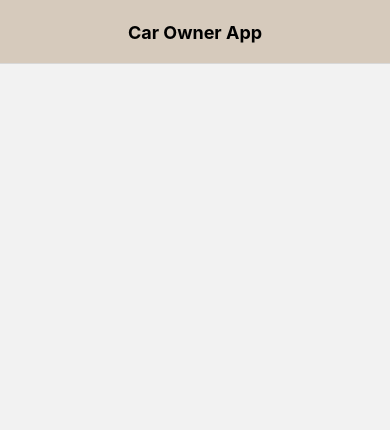
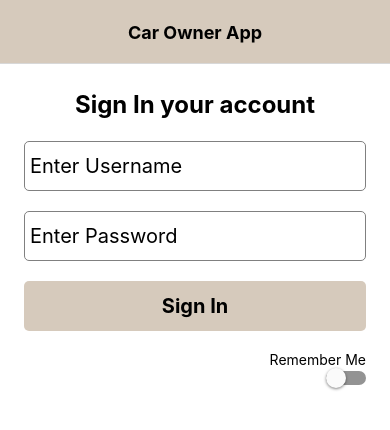
Before and after one commit to chan3693/new-car-owner-app, a React Native app: screen / in a window 390 px wide. Shown: the top 430 px of the page. Built offline with nearby package versions, Linux system fonts and the light colour scheme.

Commit message:
no message

```diff
--- a/App.js
+++ b/App.js
@@ -5,7 +5,6 @@ import { CommonActions, NavigationContainer, StackActions } from '@react-navigat
 import { createNativeStackNavigator } from '@react-navigation/native-stack';
 import Icon from 'react-native-vector-icons/Ionicons';
 import { useState, useEffect } from "react";
-import { enableScreens } from 'react-native-screens';
 
 import SignInScreen from './screens/SignInScreen';
 import ListingScreen from './screens/ListingScreen';
@@ -14,14 +13,35 @@ import BookingScreen from './screens/BookingScreen';
 const Stack = createNativeStackNavigator();
 
 export default function App() {
-  enableScreens()
   const [initialRoute, setInitialRoute] = useState('Sign In Screen')
+
+  useEffect(()=>{
+    // checkLoginStatus();
+  },[]);
+
+  const checkLoginStatus = async()=>{
+    try {
+      const savedToken = await AsyncStorage.getItem('authToken');
+      const savedUserId = await AsyncStorage.getItem('userId')
+      console.log(`savedToken : ${savedToken}`)
+      console.log(`savedUserId : ${savedUserId}`)
+
+      if(savedToken && savedUserId){
+        setInitialRoute('Listing Screen');
+      }else{
+        setInitialRoute('Sign In Screen');
+      }
+    }catch(err){
+      console.log(`Error while checking login status : ${err}`)
+      setInitialRoute('Sign In Screen');
+    }
+  }
 
 
  //function perform logout
  const performLogout = async({navigation}) => {
   try{
-    // await signOut(auth)
+    await signOut(auth)
 
     // await AsyncStorage.removeItem('authToken');
     // await AsyncStorage.removeItem('userId')
--- a/config/FirebaseConfig.js
+++ b/config/FirebaseConfig.js
@@ -4,6 +4,8 @@ import { initializeApp } from "firebase/app";
 // https://firebase.google.com/docs/web/setup#available-libraries
 
 import { getFirestore } from "firebase/firestore";
+import { initializeAuth, getReactNativePersistence } from 'firebase/auth';
+import ReactNativeAsyncStorage from '@react-native-async-storage/async-storage';
 
 // Your web app's Firebase configuration
 const firebaseConfig = {
@@ -19,5 +21,8 @@ const firebaseConfig = {
 const app = initializeApp(firebaseConfig);
 
 const db = getFirestore(app)
+const auth = initializeAuth(app, {
+    persistence: getReactNativePersistence(ReactNativeAsyncStorage)
+  });
 
-export {db}
+export { db, auth }
--- a/package.json
+++ b/package.json
@@ -9,6 +9,7 @@
     "web": "expo start --web"
   },
   "dependencies": {
+    "@react-native-async-storage/async-storage": "^1.23.1",
     "@react-navigation/native": "^6.1.18",
     "@react-navigation/native-stack": "^6.11.0",
     "expo": "~51.0.28",
--- a/screens/ListingScreen.js
+++ b/screens/ListingScreen.js
@@ -2,7 +2,7 @@ import { View, Text, TextInput, TouchableOpacity, ScrollView, StyleSheet, Alert
 import { useState, useEffect } from 'react';
 import { db } from '../config/FirebaseConfig';
 import { collection, addDoc } from 'firebase/firestore';
-// import * as Location from "expo-location"
+import * as Location from "expo-location"
 // import AsyncStorage from '@react-native-async-storage/async-storage';
 
 const ListingScreen = ({navigation}) => {
@@ -161,7 +161,7 @@ const ListingScreen = ({navigation}) => {
     }
 
     useEffect(() =>{
-        // doFwdGeocode()
+        doFwdGeocode()
     }, [pickupLocation])
 
     // handle btn press and save to db
--- a/screens/SignInScreen.js
+++ b/screens/SignInScreen.js
@@ -1,11 +1,164 @@
 import { useState, useEffect } from "react";
 import { View, Text, TextInput, StyleSheet, TouchableOpacity, Alert, Switch } from "react-native";
+import AsyncStorage from "@react-native-async-storage/async-storage";
 
+import { auth } from "../config/FirebaseConfig";
+import { signInWithEmailAndPassword } from "firebase/auth";
 import { db } from "../config/FirebaseConfig";
 import { doc, getDoc } from 'firebase/firestore';
 
 const SignInScreen = ( {navigation} ) => {
+    const [emailAddress, setEmailAddress] = useState('');
+    const [password, setPassword] = useState('');
+    const [rememberMe, setRememberMe] = useState(false)
 
+    useEffect(()=>{
+        loadUserData();
+    }, [])
+
+    // load the saved user to interface
+    const loadUserData = async()=>{
+        try{
+            const savedEmail = await AsyncStorage.getItem('emailAddress')
+            const savedPassword = await AsyncStorage.getItem('password')
+            if (savedEmail && savedPassword) {
+                setEmailAddress(savedEmail)
+                setPassword(savedPassword)
+                setRememberMe(true)
+                console.log(`Loaded user data : ${savedEmail}`)
+            }
+        }catch(err){
+            console.log(`Error while loading user data : ${err}`)
+        }
+    }
+
+    //store the user email and pw
+    const saveUserData = async (email, pw) => {
+        try {
+            await AsyncStorage.setItem('emailAddress', email)
+            await AsyncStorage.setItem('password', pw)
+            console.log(`Saved user data : ${email}`)
+        } catch (err) {
+            console.log(`Error while saving user data : ${err}`)
+        }
+    }
+
+    //clear the user email and pw
+    const clearUserData = async()=>{
+        try {
+            await AsyncStorage.removeItem('emailAddress')
+            await AsyncStorage.removeItem('password')
+            console.log(`Cleared user data`)
+        } catch (err){
+            console.log(`Error while clearing user id : ${err}`)
+        }
+    }
+
+    //check the user if exist in db
+    const checkUser = async (docId) =>{
+        try {
+            const docRef = doc(db, "Car Owner DB", docId)
+            const querySnapshot = await getDoc(docRef)
+
+            if (querySnapshot.exists()){
+                console.log("User found in Car Owner DB")
+                return true
+            }else{
+                console.log("User not found in Car Owner DB")
+                return false
+            }
+        }catch (err) {
+            console.log(`Error while checking user in DB : ${err}`)
+            return false
+        }
+    }
+
+    //sign in function
+    const signInUser = async (email, pw)=>{
+        try{
+            const userCredentials = await signInWithEmailAndPassword(auth, email, pw)
+            const userId = userCredentials.user.uid;
+            console.log(`userCredentials id : ${userId}`)
+
+            const userInDb = await checkUser(userId)
+            if (userInDb) {
+                await AsyncStorage.setItem('authToken', userId)
+                console.log(`authToken stored local`)
+
+                if (rememberMe){
+                    await saveUserData(email, pw);
+                }else{
+                    await clearUserData();
+                }
+
+                await AsyncStorage.setItem('userId', userId)
+
+                navigation.replace("Listing Screen")
+
+                // Request notification permissions
+                // await requestNotificationPermissions();
+
+                console.log(`Signed In successfully`)
+            } else {
+                console.log("User is not authorized to access")
+                Alert.alert("User is not authorized to access")
+            }
+        }catch(err){
+            console.log(`Error while signing in : ${err}`)
+            Alert.alert("Invalid email or password", "Invalid email or password")
+        }
+    }
+
+    //perform sign in action while chicked button
+    const onSignInClicked = async () => {
+        console.log(`sign in clicked`);
+
+        if (!emailAddress || !password){
+            console.log("empty email and password")
+            Alert.alert("Please input email and password")
+            return;
+        }
+        await signInUser(emailAddress, password);
+    }
+
+    return(
+        <View style={styles.container}>
+            <Text style={styles.title}>Sign In your account</Text>
+            <TextInput
+                style={styles.inputStyle}
+                placeholder="Enter Username"
+                textContentType="emailAddress"
+                autoCapitalize="none"
+                returnKeyType="next"
+                value={emailAddress}
+                onChangeText={setEmailAddress}
+            />
+
+            <TextInput
+                style={styles.inputStyle}
+                placeholder="Enter Password"
+                textContentType="password"
+                autoCapitalize="none"
+                returnKeyType="done"
+                secureTextEntry={true}
+                value={password}
+                onChangeText={setPassword}
+            />
+
+            <TouchableOpacity style={styles.buttonStyle} onPress={onSignInClicked}>
+                <Text style={styles.buttonTextStyle}>Sign In</Text>
+            </TouchableOpacity>
+
+            <View style={styles.switchContainer}>
+                <Text>Remember Me</Text>
+                <Switch
+                    value={rememberMe}
+                    onValueChange={setRememberMe}
+                />
+            </View>
+
+        </View>
+    );
 }
 
 const styles = StyleSheet.create({
```
Also changed, not shown: 1 other file (tests, documents, lock files or other folders).
